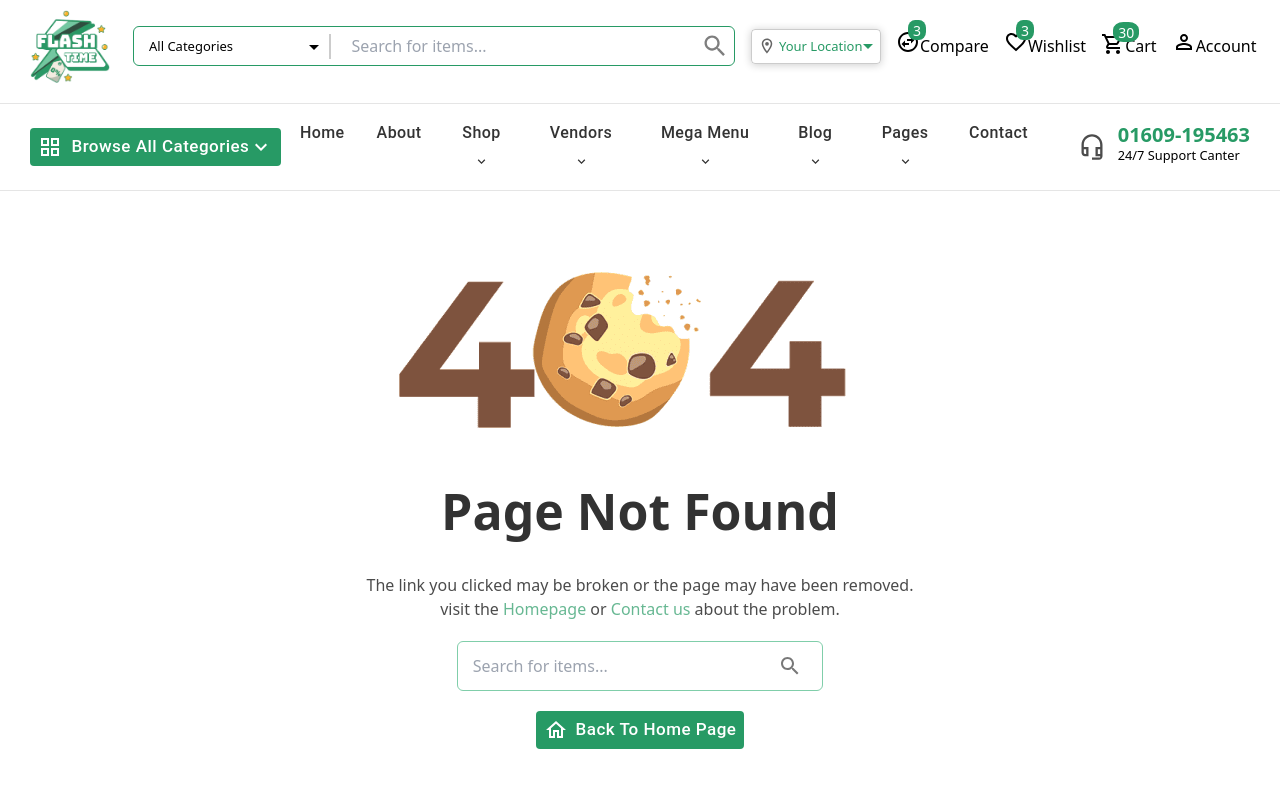
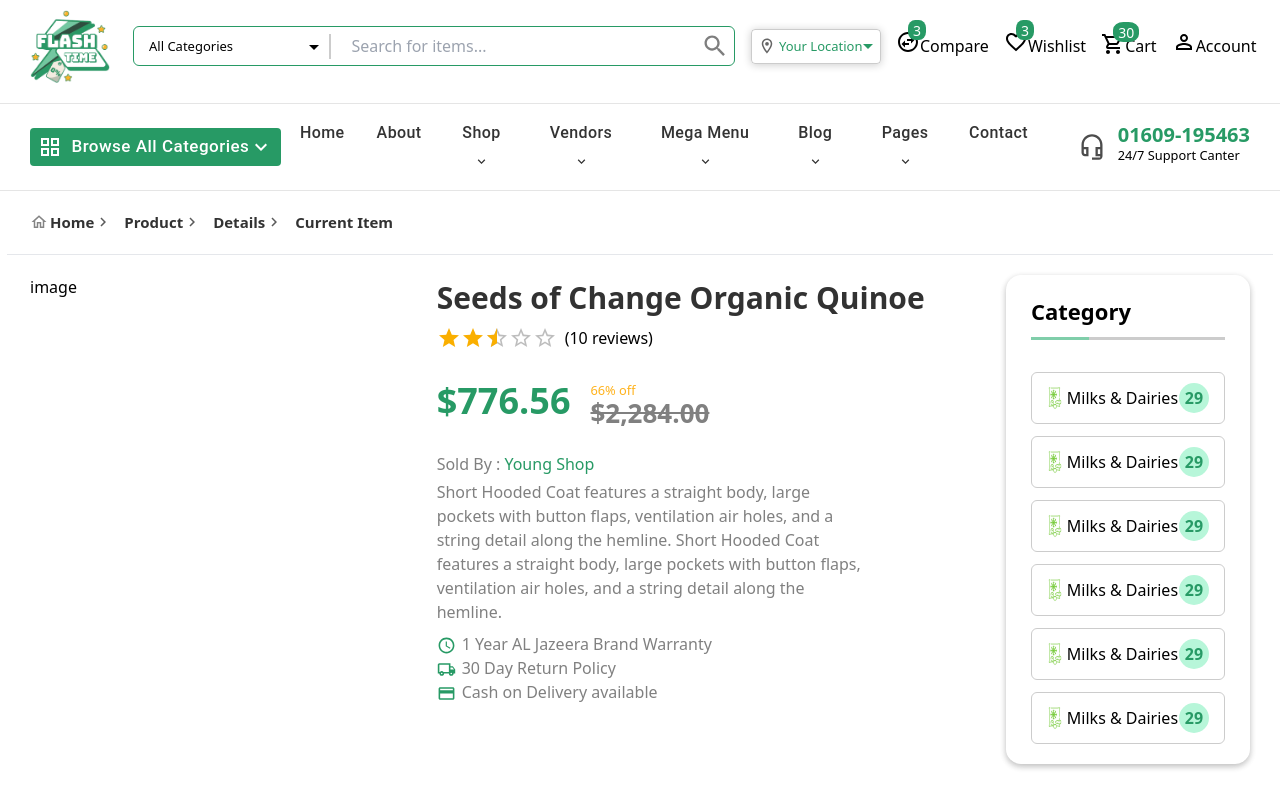
Before and after one commit to MohonSaha/Flash-Time-Client, a React (Vite) app: page /details in a window 1280 px wide. Shown: the top 800 px of the page. Built offline with nearby package versions, Linux system fonts and the light colour scheme.

Commit message:
add product description in product details page

```diff
--- a/package.json
+++ b/package.json
@@ -19,6 +19,8 @@
     "bootstrap": "^5.3.3",
     "react": "^18.3.1",
     "react-dom": "^18.3.1",
+    "react-image-zoom": "^1.3.1",
+    "react-inner-image-zoom": "^3.0.2",
     "react-router-dom": "^6.25.1",
     "react-slick": "^0.30.2"
   },
--- /dev/null
+++ b/src/components/shared/Breadcrumbs/Breadcrumbs.css
@@ -0,0 +1,25 @@
+.breadcrumbs .item a,
+.breadcrumbs .item svg,
+.breadcrumbs .currentMenu p {
+  font-size: 15px;
+  font-weight: 600;
+  color: #000;
+  opacity: 0.8;
+}
+
+.breadcrumbs .item svg {
+  font-size: 18px;
+}
+
+.breadcrumbs .item .icon svg {
+  font-size: 18px;
+  margin-right: 2px;
+  margin-bottom: 3px;
+  color: #000;
+  opacity: 0.6;
+}
+
+.breadcrumbs .item a:hover {
+  transition: all 0.2s ease-in-out;
+  color: var(--primary-color);
+}
--- /dev/null
+++ b/src/components/shared/Breadcrumbs/Breadcrumbs.jsx
@@ -0,0 +1,41 @@
+/* eslint-disable react/prop-types */
+import NavigateNextIcon from "@mui/icons-material/NavigateNext";
+import { Link } from "react-router-dom";
+import "./Breadcrumbs.css";
+
+// eslint-disable-next-line react/prop-types
+const MyBreadcrumbs = ({ breadcrumbsMenu }) => {
+  console.log(breadcrumbsMenu);
+
+  // eslint-disable-next-line react/prop-types
+  const lastItem = breadcrumbsMenu[breadcrumbsMenu.length - 1];
+  //   console.log(lastItem);
+  return (
+    <div>
+      <div className="breadcrumbs flex space-x-3">
+        {breadcrumbsMenu
+          // eslint-disable-next-line react/prop-types
+          .slice(0, breadcrumbsMenu.length - 1)
+          .map((item, index) => {
+            return (
+              <div key={index} className="item flex items-center">
+                <Link to={item.link}>
+                  <div className=" flex items-center">
+                    <span className="icon">{item?.icon && item?.icon}</span>
+                    <p>{item.menu}</p>
+                    <NavigateNextIcon fontSize="small" />
+                  </div>
+                </Link>
+              </div>
+            );
+          })}
+
+        <div className="item flex items-center currentMenu">
+          <p>{lastItem?.menu}</p>
+        </div>
+      </div>
+    </div>
+  );
+};
+
+export default MyBreadcrumbs;
--- a/src/index.css
+++ b/src/index.css
@@ -10,6 +10,7 @@
   --primary-light-color: #977187;
   --box-shadow: 0 3px 6px rgba(0, 0, 0, 0.16), 0 3px 6px rgba(0, 0, 0, 0.23);
   --banner-color: #d8f1e5;
+  --secondary-color: #ffb21b;
 }
 
 .container-fluid {
--- /dev/null
+++ b/src/pages/ProductDetails/ProductDetails.css
@@ -0,0 +1,64 @@
+.detailsPage hr {
+  margin: 20px -23px 0 !important;
+}
+
+.detailsPage .sideWrapper .banner img {
+  width: 100%;
+  border-radius: 18px;
+}
+
+.detailsPage .productInfo .title {
+  font-size: 30px;
+  color: #000;
+  opacity: 0.8;
+  margin-bottom: 6px;
+  font-weight: 700;
+}
+
+.productInfo .price {
+  font-size: 36px;
+  font-weight: 700;
+  color: var(--primary-color);
+}
+
+.productInfo .oldPriceWrapper {
+  line-height: 1.4rem;
+  margin-left: 20px;
+}
+
+.productInfo .oldPrice {
+  font-size: 26px;
+  color: gray;
+  font-weight: 700;
+  text-decoration: line-through;
+}
+
+.productInfo .oldPriceWrapper small {
+  color: var(--secondary-color);
+}
+
+.productInfo .description {
+  max-width: 75%;
+  margin-top: 4px;
+}
+
+.productInfo .desWrapper p {
+  font-weight: 500;
+  color: gray;
+  opacity: 1;
+}
+
+.productInfo .desWrapper a {
+  color: var(--primary-color);
+  opacity: 1 !important;
+}
+
+.productInfo .sellingOptions svg {
+  font-size: 19px;
+  margin-right: 6px;
+  color: var(--primary-color);
+}
+
+.productInfo .sellingOptions p {
+  font-weight: 400;
+}
--- /dev/null
+++ b/src/pages/ProductDetails/ProductDetails.jsx
@@ -0,0 +1,117 @@
+// import { Link, Typography } from "@mui/material";
+import "./ProductDetails.css";
+import MyBreadcrumbs from "../../components/shared/Breadcrumbs/Breadcrumbs";
+import banner from "../../assets/images/banner1.jpg";
+import HomeOutlinedIcon from "@mui/icons-material/HomeOutlined";
+import Sidebar from "../../components/shared/Sidebar/Sidebar";
+import NewProductSidebar from "../../components/shared/NewProductSidebar/NewProductSidebar";
+import { Rating } from "@mui/material";
+import { Link } from "react-router-dom";
+import CreditCardOutlinedIcon from "@mui/icons-material/CreditCardOutlined";
+import LocalShippingOutlinedIcon from "@mui/icons-material/LocalShippingOutlined";
+import WatchLaterOutlinedIcon from "@mui/icons-material/WatchLaterOutlined";
+
+const ProductDetails = () => {
+  const breadcrumbsMenu = [
+    {
+      icon: <HomeOutlinedIcon />,
+      menu: "Home",
+      link: "/",
+    },
+    {
+      menu: "Product",
+      link: "/listing",
+    },
+    {
+      menu: "Details",
+      link: "/listing",
+    },
+    {
+      menu: "Current Item",
+      link: "/",
+    },
+  ];
+
+  return (
+    <div className="detailsPage">
+      <div className="container-fluid">
+        <div className="my-5">
+          <MyBreadcrumbs breadcrumbsMenu={breadcrumbsMenu}></MyBreadcrumbs>
+          <hr className="" />
+        </div>
+
+        <div className="grid grid-cols-10">
+          <div className="col-span-8  productWrapper">
+            <div className="grid grid-cols-12">
+              <div className="col-span-5 productZoom">image</div>
+              <div className="col-span-7 productInfo">
+                <div>
+                  <h2 className="title">Seeds of Change Organic Quinoe</h2>
+                  <div className="flex items-center space-x-2 rattingWrapper">
+                    <Rating
+                      name="half-rating-read"
+                      defaultValue={2.5}
+                      precision={0.5}
+                      readOnly
+                    />
+                    <span className="ratingNumber">(10 reviews)</span>
+                  </div>
+
+                  <div className="flex items-center my-6">
+                    <h1 className="price">$776.56</h1>
+                    <div className="oldPriceWrapper">
+                      <small>66% off</small>
+                      <h3 className="oldPrice">$2,284.00</h3>
+                    </div>
+                  </div>
+
+                  <div className="desWrapper">
+                    <p>
+                      Sold By : <Link>Young Shop</Link>
+                    </p>
+                    <p className="description">
+                      Short Hooded Coat features a straight body, large pockets
+                      with button flaps, ventilation air holes, and a string
+                      detail along the hemline. Short Hooded Coat features a
+                      straight body, large pockets with button flaps,
+                      ventilation air holes, and a string detail along the
+                      hemline.
+                    </p>
+
+                    <div className="sellingOptions mt-2">
+                      <p>
+                        <WatchLaterOutlinedIcon />1 Year AL Jazeera Brand
+                        Warranty
+                      </p>
+                      <p>
+                        <LocalShippingOutlinedIcon />
+                        30 Day Return Policy
+                      </p>
+                      <p>
+                        <CreditCardOutlinedIcon />
+                        Cash on Delivery available
+                      </p>
+                    </div>
+                  </div>
+                </div>
+              </div>
+            </div>
+          </div>
+          <div className="col-span-2  sideWrapper">
+            <div className="sidebar">
+              <Sidebar />
+            </div>
+            <div className="mt-10">
+              <NewProductSidebar />
+            </div>
+            <div className="mt-10 banner">
+              <img src={banner} alt="" />
+            </div>
+          </div>
+        </div>
+      </div>
+    </div>
+  );
+};
+
+export default ProductDetails;
--- a/src/routes/Route.jsx
+++ b/src/routes/Route.jsx
@@ -4,6 +4,7 @@
 import About from "../pages/About/About";
 import Listing from "../pages/Listing/Listing";
 import NotFound from "../pages/NotFound/NotFound";
+import ProductDetails from "../pages/ProductDetails/ProductDetails";
 
 export const router = createBrowserRouter([
   {
@@ -19,6 +20,10 @@
         element: <Listing />,
       },
       {
+        path: "/details",
+        element: <ProductDetails />,
+      },
+      {
         path: "/about",
         element: <About />,
       },
```
Also changed, not shown: 1 other file (tests, documents, lock files or other folders).
